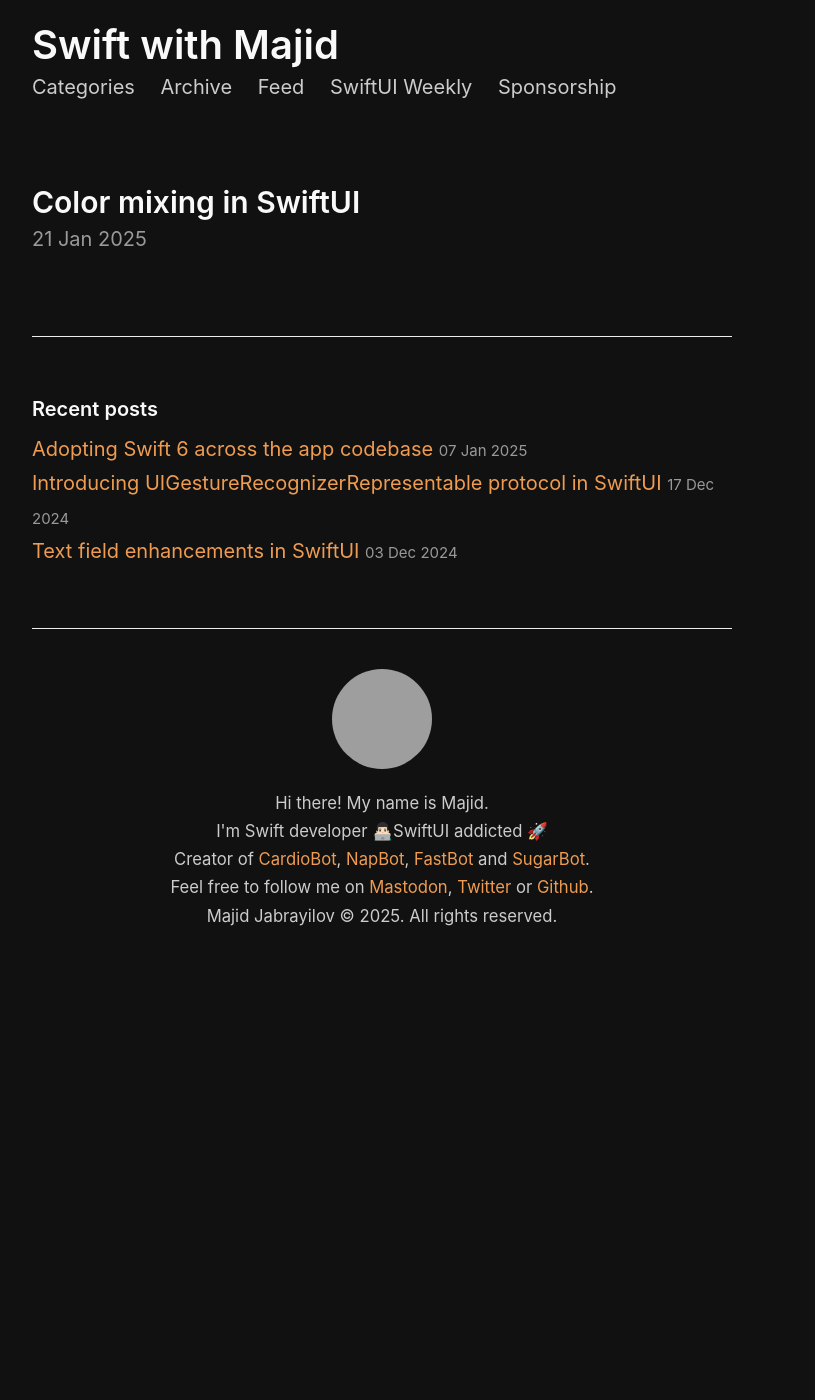
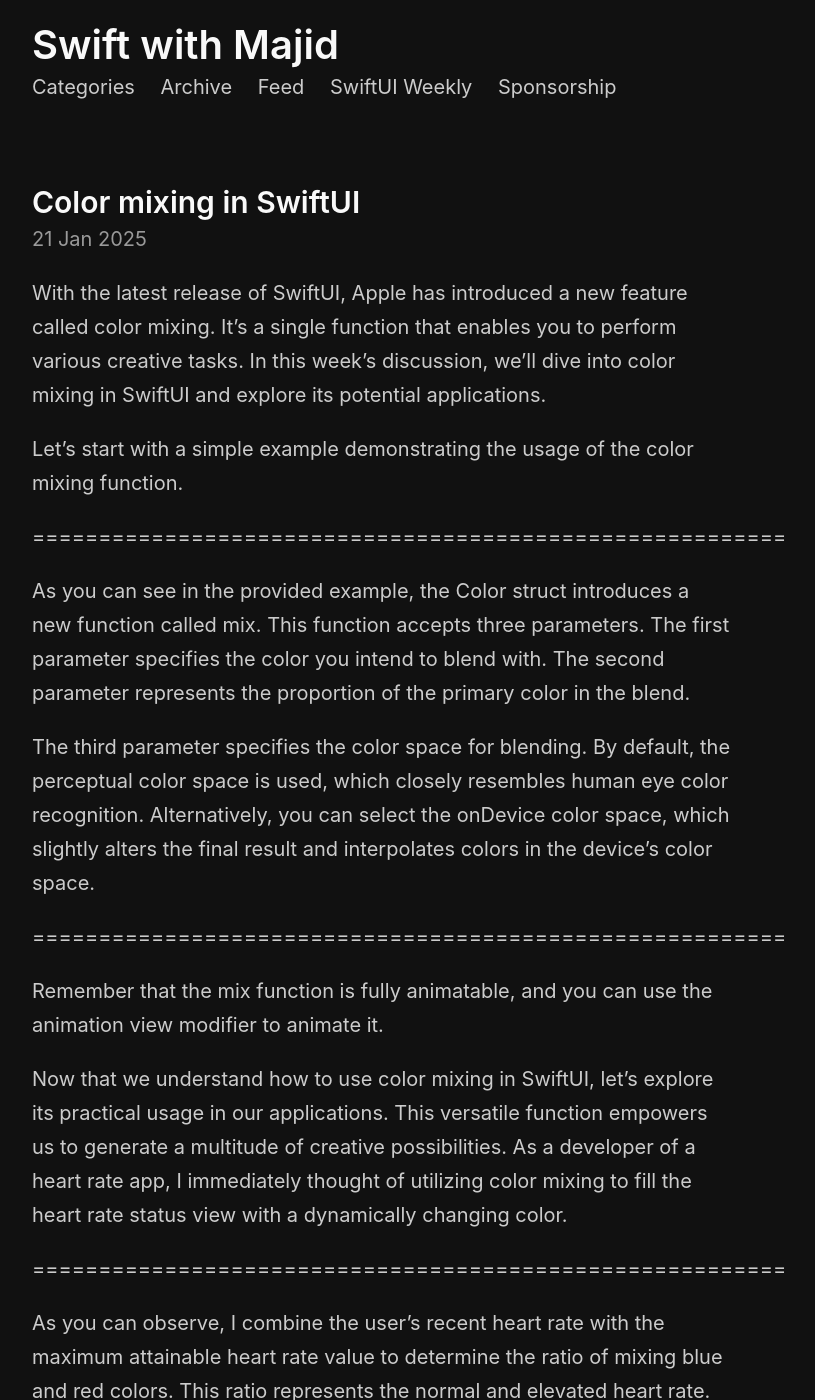
Before and after one commit to mecid/mecid.github.io, a Jekyll site: the page built from _posts/2025-01-21-color-mixing-in-swiftui.md, in a window 1280 px wide and 1400 px high, cut to the strip 0-1400 px from the top of the window. Shown: the whole strip, without its empty margins (258-1073 px from the left). Built offline with Jekyll 4.4.1, drawn with Linux system fonts in a browser that asks for light colours; some of the changed text lies outside the part shown; grey boxes are pictures that could not be loaded.

Commit message:
color mixing post content added

```diff
--- a/_posts/2025-01-21-color-mixing-in-swiftui.md
+++ b/_posts/2025-01-21-color-mixing-in-swiftui.md
@@ -2,3 +2,38 @@
 title: Color mixing in SwiftUI
 layout: post
 ---
+
+With the latest release of SwiftUI, Apple has introduced a new feature called color mixing. It’s a single function that enables you to perform various creative tasks. In this week’s discussion, we’ll dive into color mixing in SwiftUI and explore its potential applications.
+
+Let’s start with a simple example demonstrating the usage of the color mixing function.
+
+=========================================================
+
+As you can see in the provided example, the Color struct introduces a new function called mix. This function accepts three parameters. The first parameter specifies the color you intend to blend with. The second parameter represents the proportion of the primary color in the blend.
+
+The third parameter specifies the color space for blending. By default, the perceptual color space is used, which closely resembles human eye color recognition. Alternatively, you can select the onDevice color space, which slightly alters the final result and interpolates colors in the device’s color space.
+
+=========================================================
+
+Remember that the mix function is fully animatable, and you can use the animation view modifier to animate it.
+
+Now that we understand how to use color mixing in SwiftUI, let’s explore its practical usage in our applications. This versatile function empowers us to generate a multitude of creative possibilities. As a developer of a heart rate app, I immediately thought of utilizing color mixing to fill the heart rate status view with a dynamically changing color.
+
+=========================================================
+
+As you can observe, I combine the user’s recent heart rate with the maximum attainable heart rate value to determine the ratio of mixing blue and red colors. This ratio represents the normal and elevated heart rate.
+
+Another intriguing application of color mixing is dynamic theming opportunities. For instance, we can utilize color mixing to create a seamless transition between light and dark colors within the app as the day progresses.
+
+=========================================================
+
+We use the current hour of the day retrieved from the calendar to calculate the fraction of the day that has passed. This fraction value is then used as a parameter to mix colors.
+
+
+SwiftUI’s color mixing function offers a wealth of possibilities to enhance the visual appeal of your applications. Any view that utilizes colors as a status indicator can greatly benefit from color mixing. For instance, the priority indicator can represent the priority of a task, calendar event, or any other entity that facilitates calculating the mixing fraction.
+
+=========================================================
+
+We can begin by utilizing the system colors provided by SwiftUI and then apply color mixing based on user input to create visually appealing and dynamic color schemes in our applications.
+
+This week, we delved into the color mixing functionality in SwiftUI. I hope this post inspires you to create more creative apps by harnessing the power of color mixing.
```
